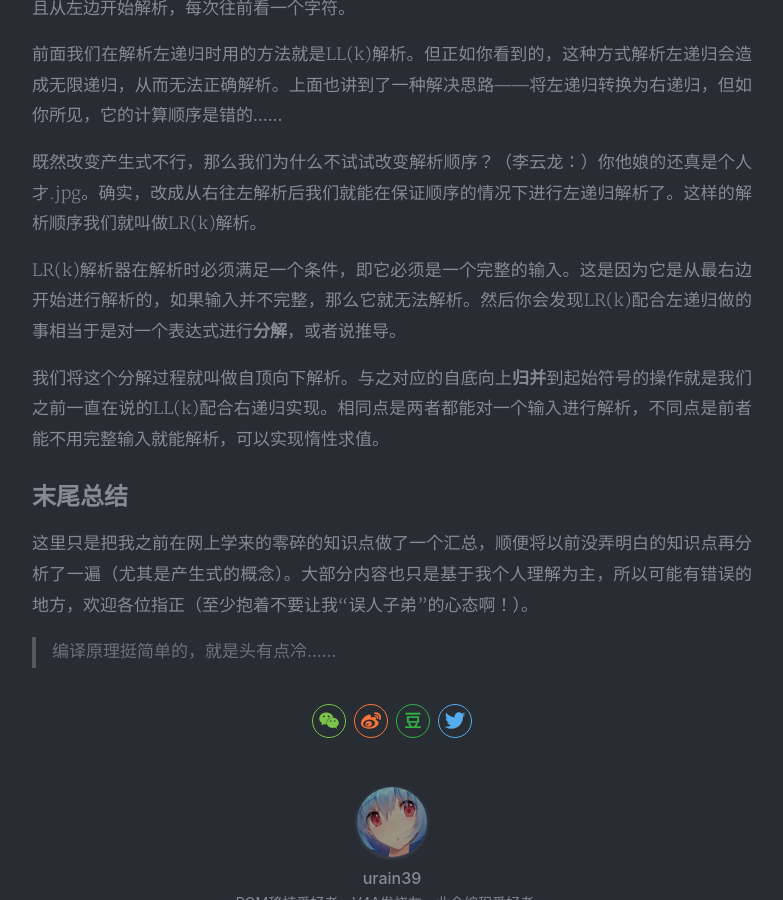
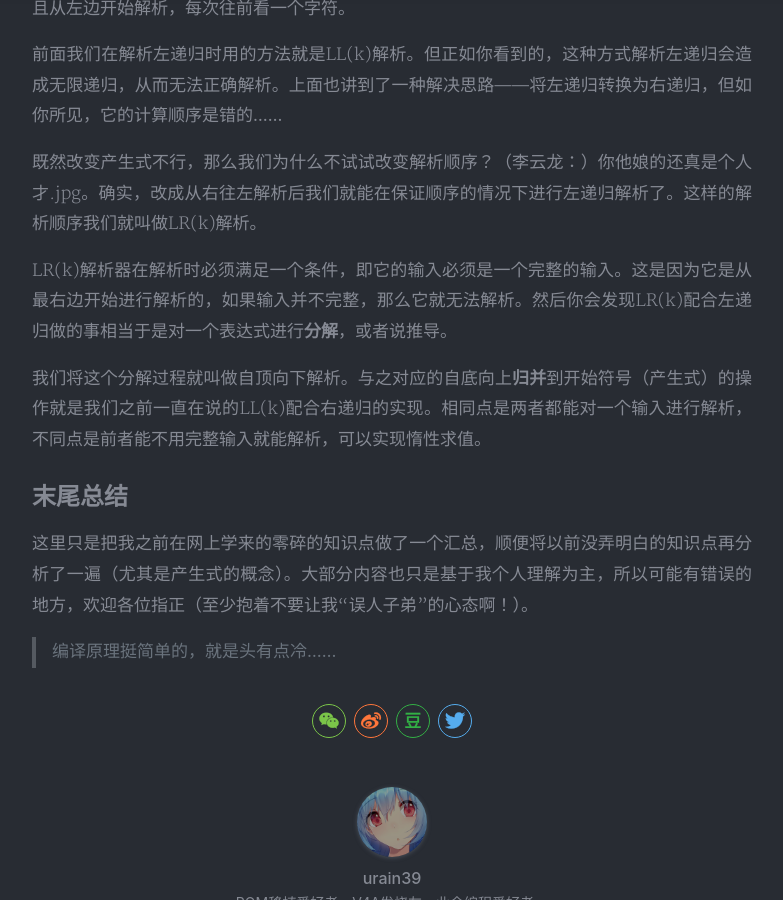
Before and after one commit to uzilla/urain39.github.io, a Jekyll site: the page built from _posts/2021/2021-03-19-编译原理之文法解析.md, in a window 1280 px wide and 900 px high, scrolled down 3804 px. Shown: the whole window, without its empty margins (248-1031 px from the left). Built offline with Jekyll 4.4.1, drawn with Linux system fonts in a browser that asks for light colours; nearby versions of some CDN libraries; a style sheet for code colours, icons or effects is not loaded.

Commit message:
修复语法错误。

```diff
--- a/_posts/2021/2021-03-19-编译原理之文法解析.md
+++ b/_posts/2021/2021-03-19-编译原理之文法解析.md
@@ -118,9 +118,9 @@ B('α') -> α
 
 既然改变产生式不行，那么我们为什么不试试改变解析顺序？（李云龙：）你他娘的还真是个人才.jpg。确实，改成从右往左解析后我们就能在保证顺序的情况下进行左递归解析了。这样的解析顺序我们就叫做LR(k)解析。
 
-LR(k)解析器在解析时必须满足一个条件，即它必须是一个完整的输入。这是因为它是从最右边开始进行解析的，如果输入并不完整，那么它就无法解析。然后你会发现LR(k)配合左递归做的事相当于是对一个表达式进行**分解**，或者说推导。
+LR(k)解析器在解析时必须满足一个条件，即它的输入必须是一个完整的输入。这是因为它是从最右边开始进行解析的，如果输入并不完整，那么它就无法解析。然后你会发现LR(k)配合左递归做的事相当于是对一个表达式进行**分解**，或者说推导。
 
-我们将这个分解过程就叫做自顶向下解析。与之对应的自底向上**归并**到起始符号的操作就是我们之前一直在说的LL(k)配合右递归实现。相同点是两者都能对一个输入进行解析，不同点是前者能不用完整输入就能解析，可以实现惰性求值。
+我们将这个分解过程就叫做自顶向下解析。与之对应的自底向上**归并**到开始符号（产生式）的操作就是我们之前一直在说的LL(k)配合右递归的实现。相同点是两者都能对一个输入进行解析，不同点是前者能不用完整输入就能解析，可以实现惰性求值。
 
 ## 末尾总结
 
```
